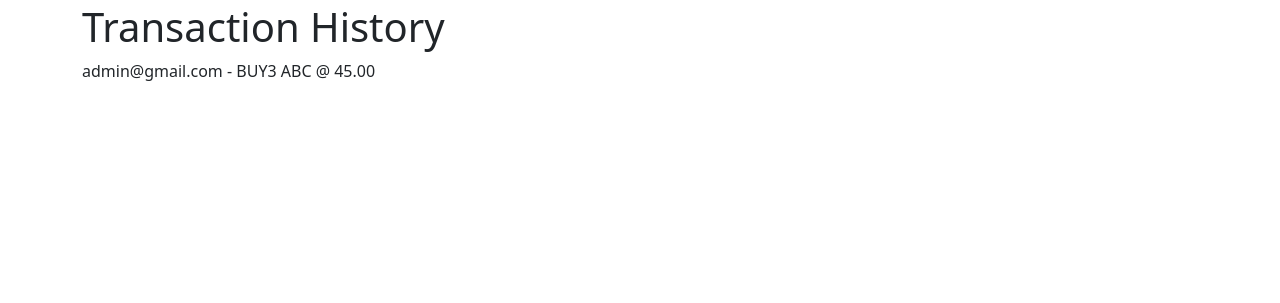
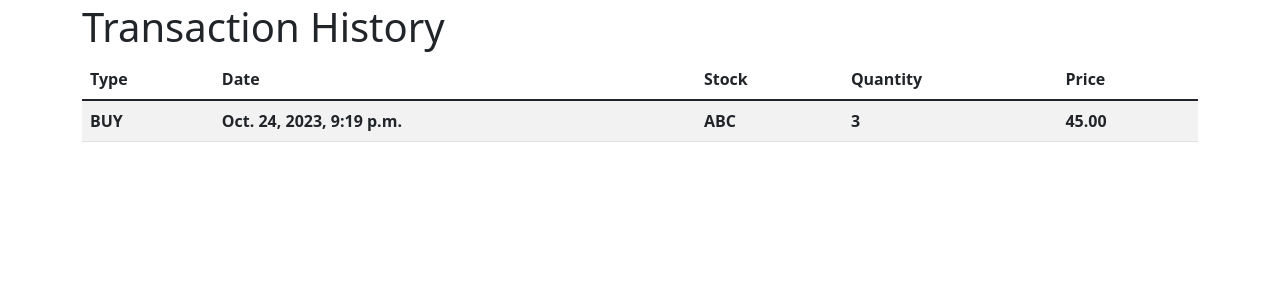
Before and after one commit to DjangoWriters-Internet-Application/Coin-Rush, a Django app: page /transaction-history/ in a window 1280 px wide. Shown: the part 73-376 px from the top of the page. Run offline with Django 4.2, Linux system fonts and the light colour scheme; a user stored in the database is signed in; data comes from the database, SQL or seed files in the repository; both versions use the stored data as it was after the commit; lists and menus that the app fills with data are empty; some libraries are stand-ins or nearby versions.

Commit message:
add table to transaction history and user holding

```diff
--- a/coinRush/templates/layout.html
+++ b/coinRush/templates/layout.html
@@ -33,6 +33,8 @@
                         <a href="token.html" class="dropdown-item">Token Sale</a>
                         <a href="faq.html" class="dropdown-item">FAQs</a>
                         <a href="404.html" class="dropdown-item">404 Page</a>
+                        <a href="{% url 'transaction-history' %}" class="dropdown-item">Transaction History</a>
+                        <a href="{% url 'user-holdings' %}" class="dropdown-item">User Holdings</a>
                     </div>
                 </div>
                 <a href="contact.html" class="nav-item nav-link">Contact</a>
--- a/coinRush/templates/transaction/transaction_history.html
+++ b/coinRush/templates/transaction/transaction_history.html
@@ -2,10 +2,30 @@
 {% block title %}Coin-Rush Transaction{% endblock %}
 {% block content %}
     <h1>Transaction History</h1>
+
     {% if transactions %}
-        {% for transaction in transactions%}
-            <p>{{transaction}}</p>
-        {% endfor %}
+        <table class="table table-striped">
+            <thead>
+                <tr>
+                    <th>Type</th>
+                    <th>Date</th>
+                    <th>Stock</th>
+                    <th>Quantity</th>
+                    <th>Price</th>
+                </tr>
+            </thead>
+            <tbody>
+            {% for transaction in transactions%}
+            <tr>
+                <th>{{transaction.transaction_type}}</th>
+                <th>{{transaction.timestamp}}</th>
+                <th>{{transaction.stock}}</th>
+                <th>{{transaction.quantity}}</th>
+                <th>{{transaction.price}}</th>
+            </tr>
+            {% endfor %}
+            </tbody>
+        </table>
     {% else %}
         <p>No transaction history available</p>
     {%endif%}
```
Also changed, not shown: coinRush/templates/userholding/user_holdings.html (+22 -4 lines), db.sqlite3, 1 other file.
